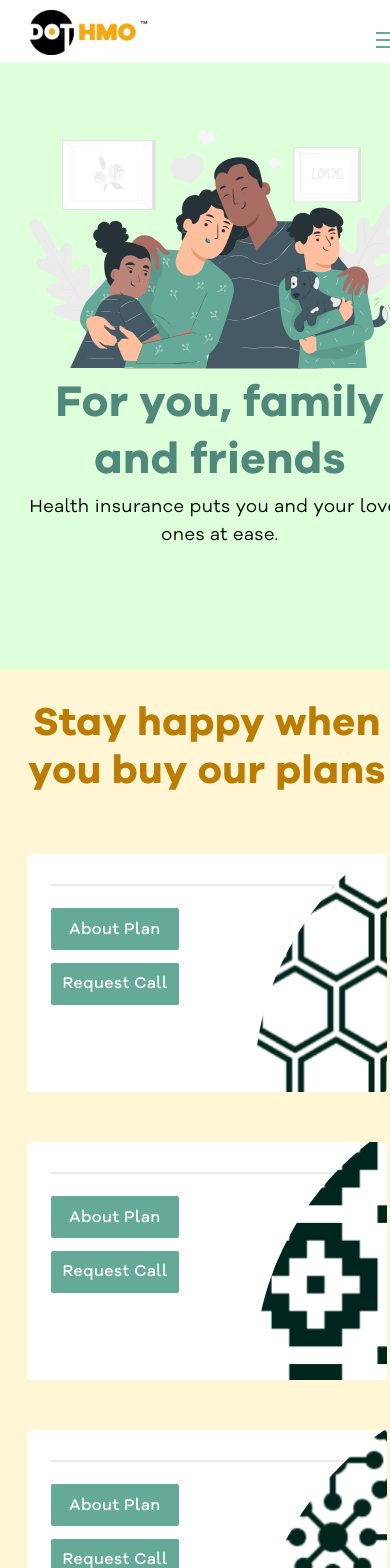
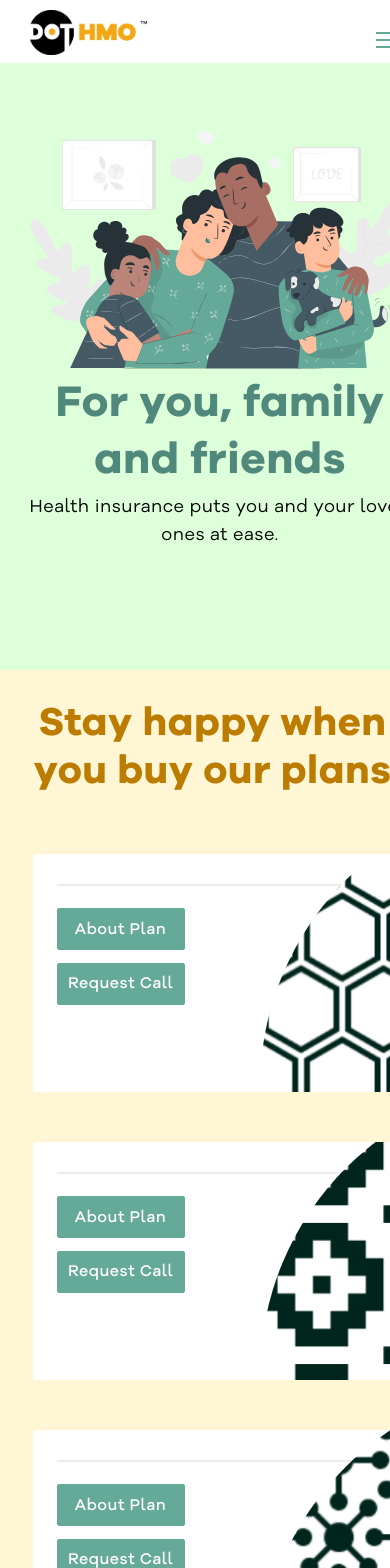
Before and after one commit to Thorlani/dotHMO-web-site, a Next.js app: page /viewplan/1 in a window 390 px wide. Shown: the top 1568 px of the page. Built offline with nearby package versions, Linux system fonts and the light colour scheme; a web font is replaced by a local one.

Commit message:
corrected a minor styling

```diff
--- a/styles/viewplan.module.css
+++ b/styles/viewplan.module.css
@@ -449,7 +449,7 @@
     line-height: 57px;
   }
   .planSection {
-    width: 100vw;
+    width: 425px;
   }
   .planContent {
     width: 360px;
```
